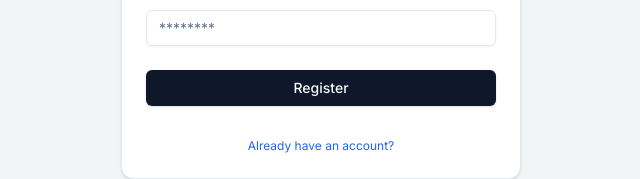
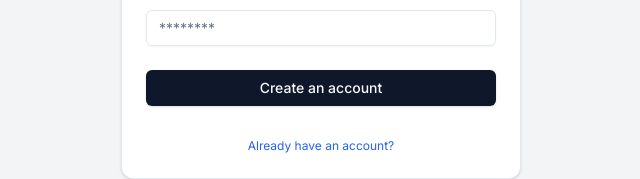
Before and after one commit to Firdan4/Blinz_Messages, a Next.js app: page /register in a window 1280 px wide. Shown: the part 515-694 px from the top of the page, without its empty margins (319-959 px from the left). Built offline with nearby package versions, Linux system fonts and the light colour scheme.

Commit message:
Rev: form register

```diff
--- a/components/auth/register-form.tsx
+++ b/components/auth/register-form.tsx
@@ -18,6 +18,8 @@ import { Input } from "../ui/input";
 import { Button } from "../ui/button";
 import { useState, useTransition } from "react";
 import { register } from "@/actions/register";
+import { FormError } from "../form-error";
+import { FormSuccess } from "../form-success";
 
 export const RegisterForm = () => {
   const [isPending, startTransition] = useTransition();
@@ -106,8 +108,11 @@ export const RegisterForm = () => {
             />
           </div>
 
+          <FormError message={error} />
+          <FormSuccess message={success} />
+
           <Button type="submit" className="w-full">
-            Register
+            Create an account
           </Button>
         </form>
       </Form>
```
